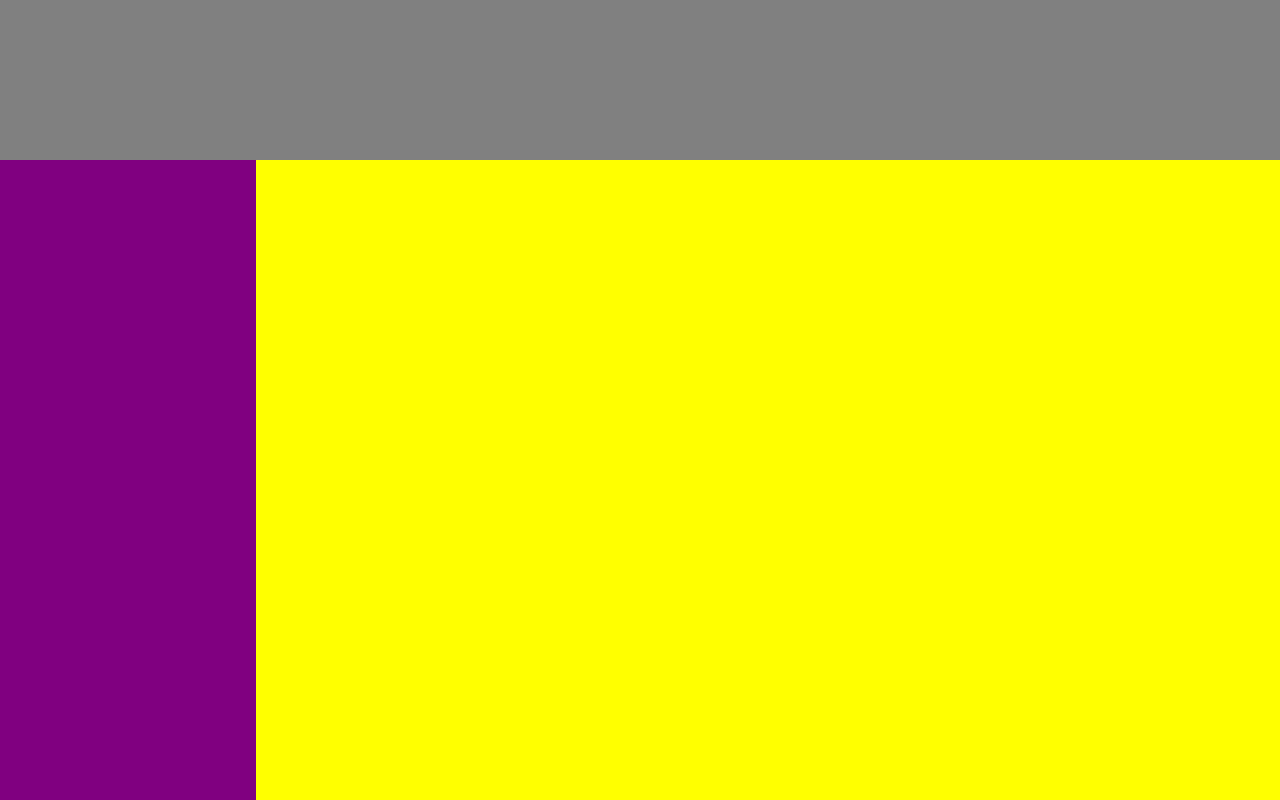
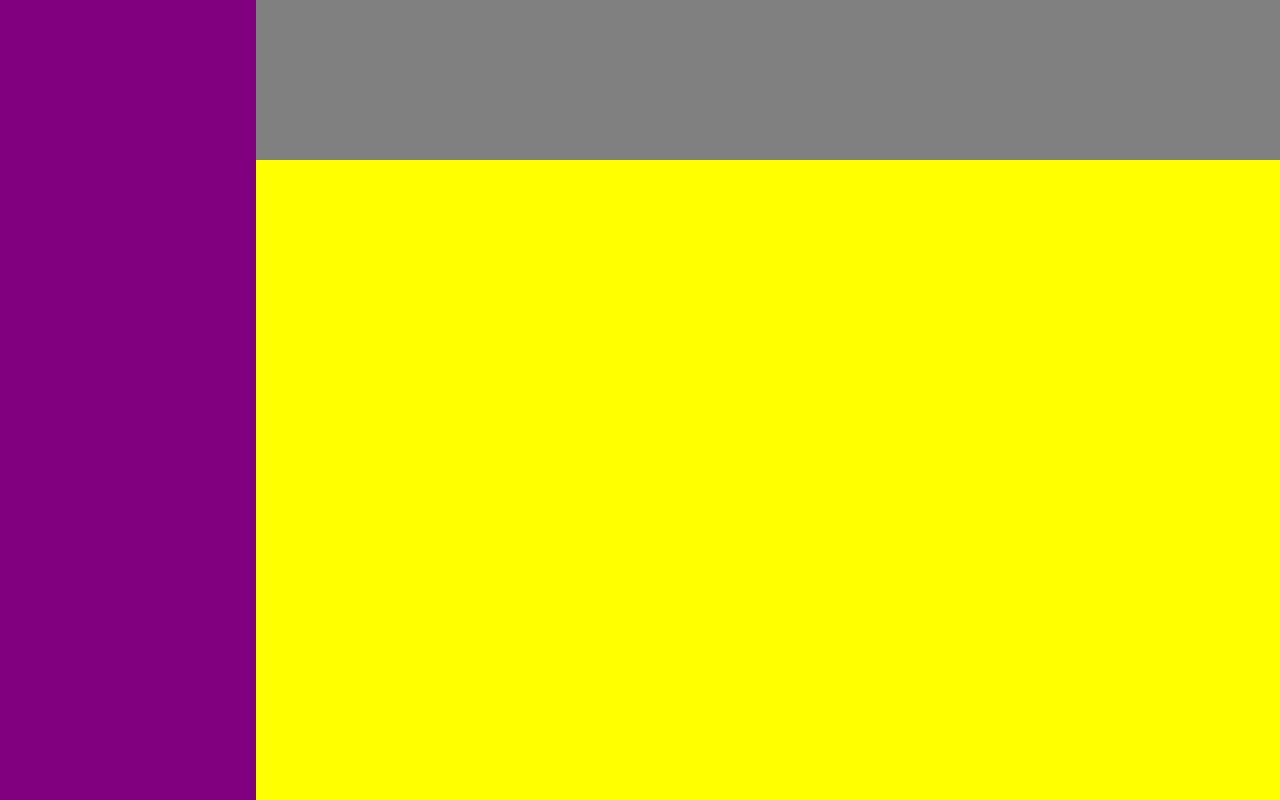
Before and after one commit to flamingtop/htmlprac, a plain HTML site: page cssPractice/position_fix.html in a window 1280 px wide. Drawn offline with Linux system fonts and the light colour scheme.

Commit message:
rename file

```diff
--- a/cssPractice/position_abs.html
+++ b/cssPractice/position_fix.html
@@ -8,14 +8,14 @@
             position: fixed;
             top: 0;
             bottom: 80%;
-            left: 0;
+            left: 20%;
             right: 0;
             background-color: gray
         }
 
         #sidebar {
             position: fixed;
-            top: 20%;
+            top: 0;
             right: 80%;
             bottom: 0;
             left: 0;
```
